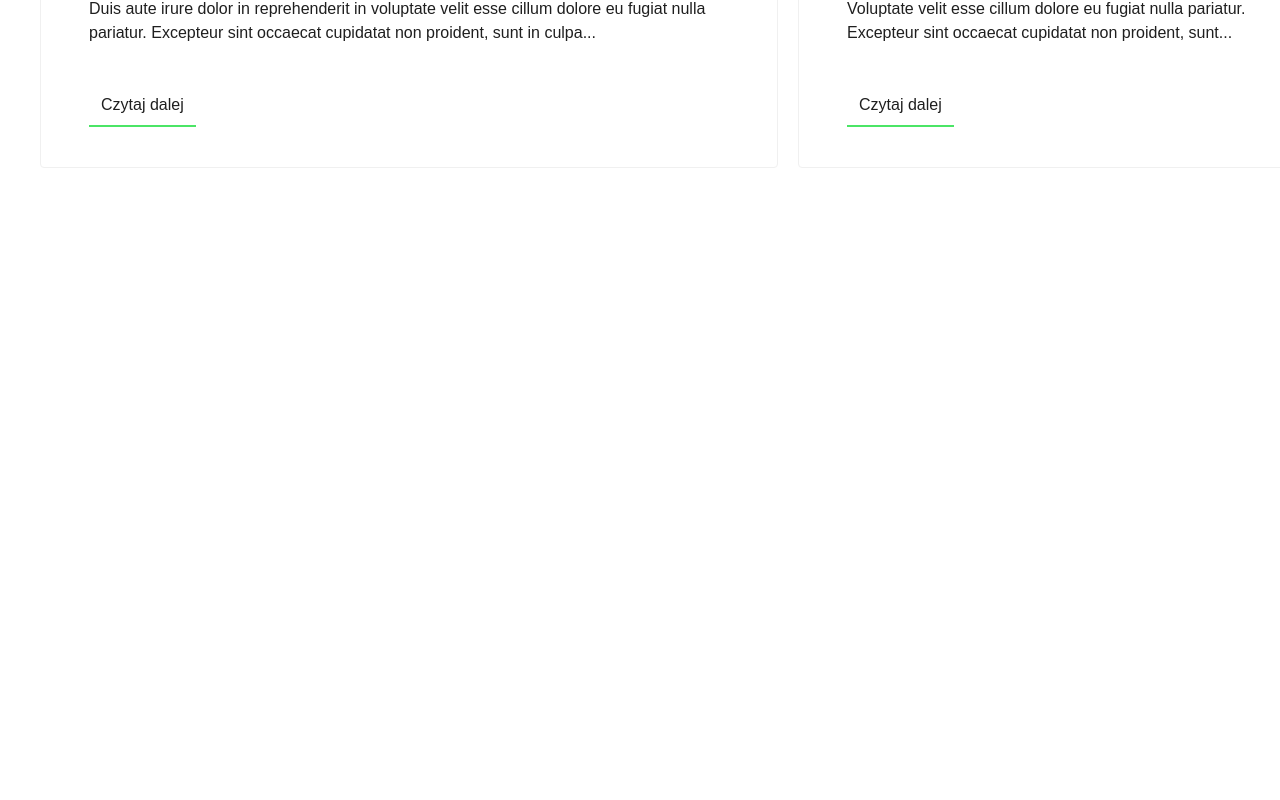
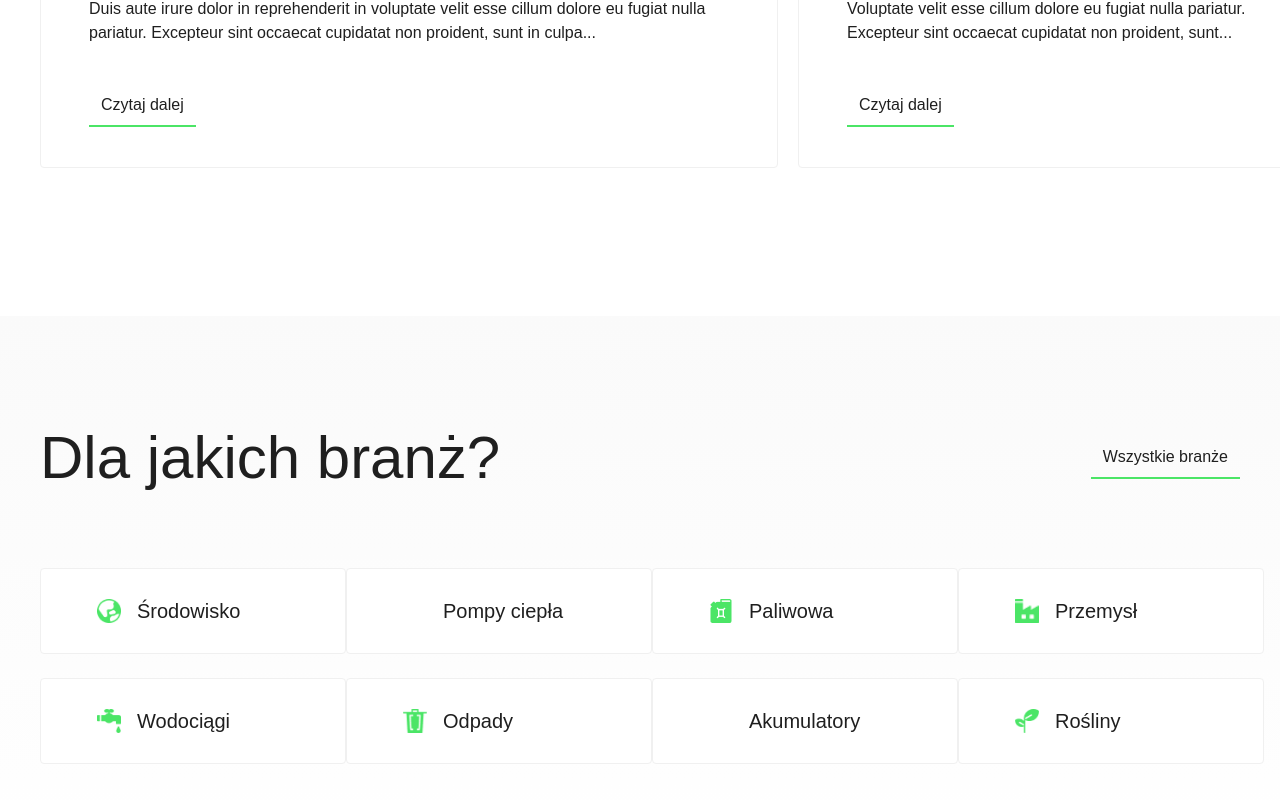
Before and after one commit to kkulek/landing-page-react, a React (Create React App) app: page / in a window 1280 px wide. Shown: the part 3225-4025 px from the top of the page. Before the commit the page ends 3541 px from the top, so only its background shows below. Built offline with nearby package versions, Linux system fonts and the light colour scheme; a web font is replaced by a local one.

Commit message:
added Industries component

```diff
--- a/src/App.js
+++ b/src/App.js
@@ -3,6 +3,7 @@ import {Hero} from "./components/Hero";
 import {Benefits} from "./components/Benefits";
 import {Calculator} from "./components/Calculator";
 import {Blog} from "./components/Blog";
+import {Industries} from "./components/Industries";
 
 function App() {
     return (
@@ -13,6 +14,7 @@ function App() {
                 <Benefits/>
                 <Calculator/>
                 <Blog/>
+                <Industries/>
             </main>
         </div>
     );
```
